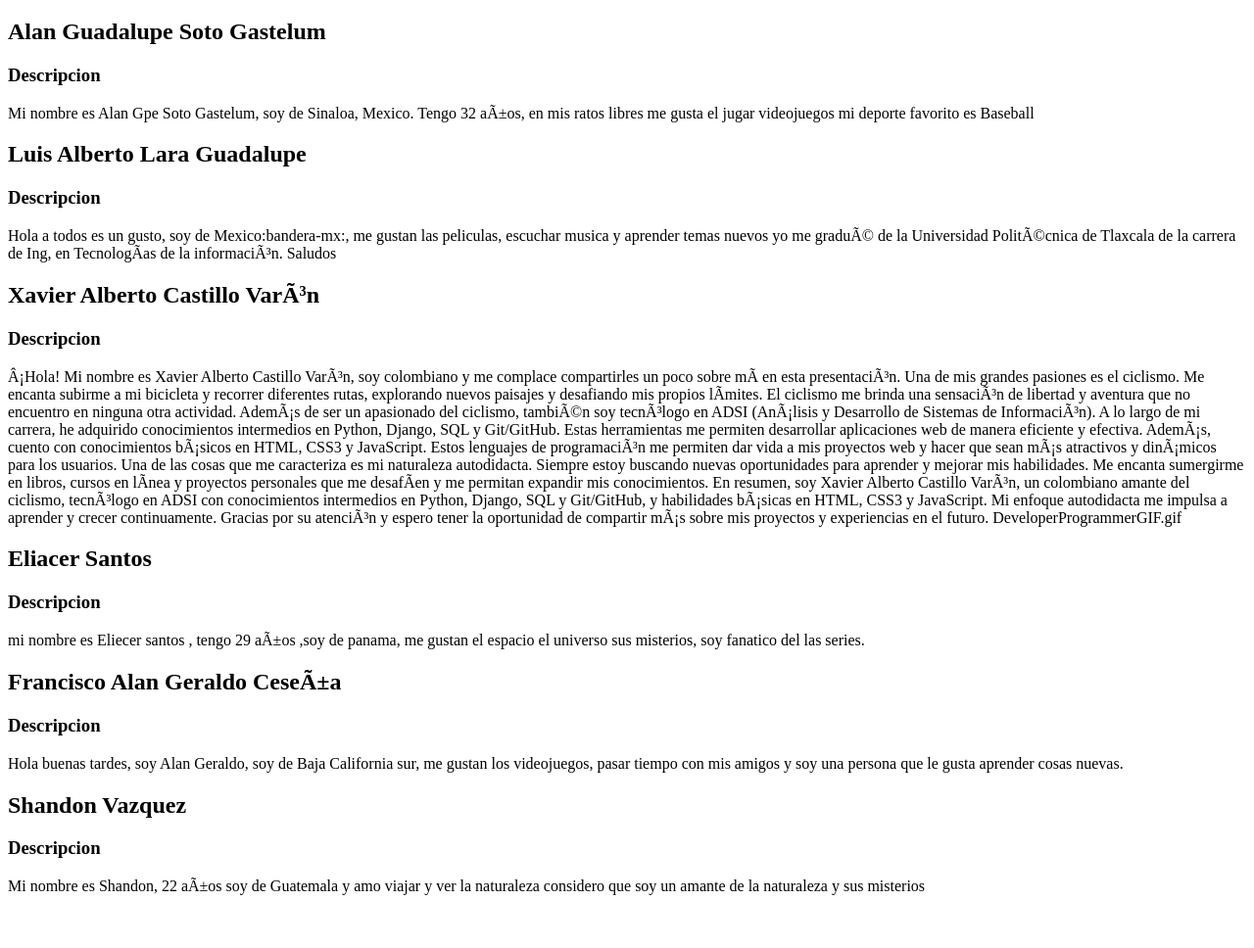
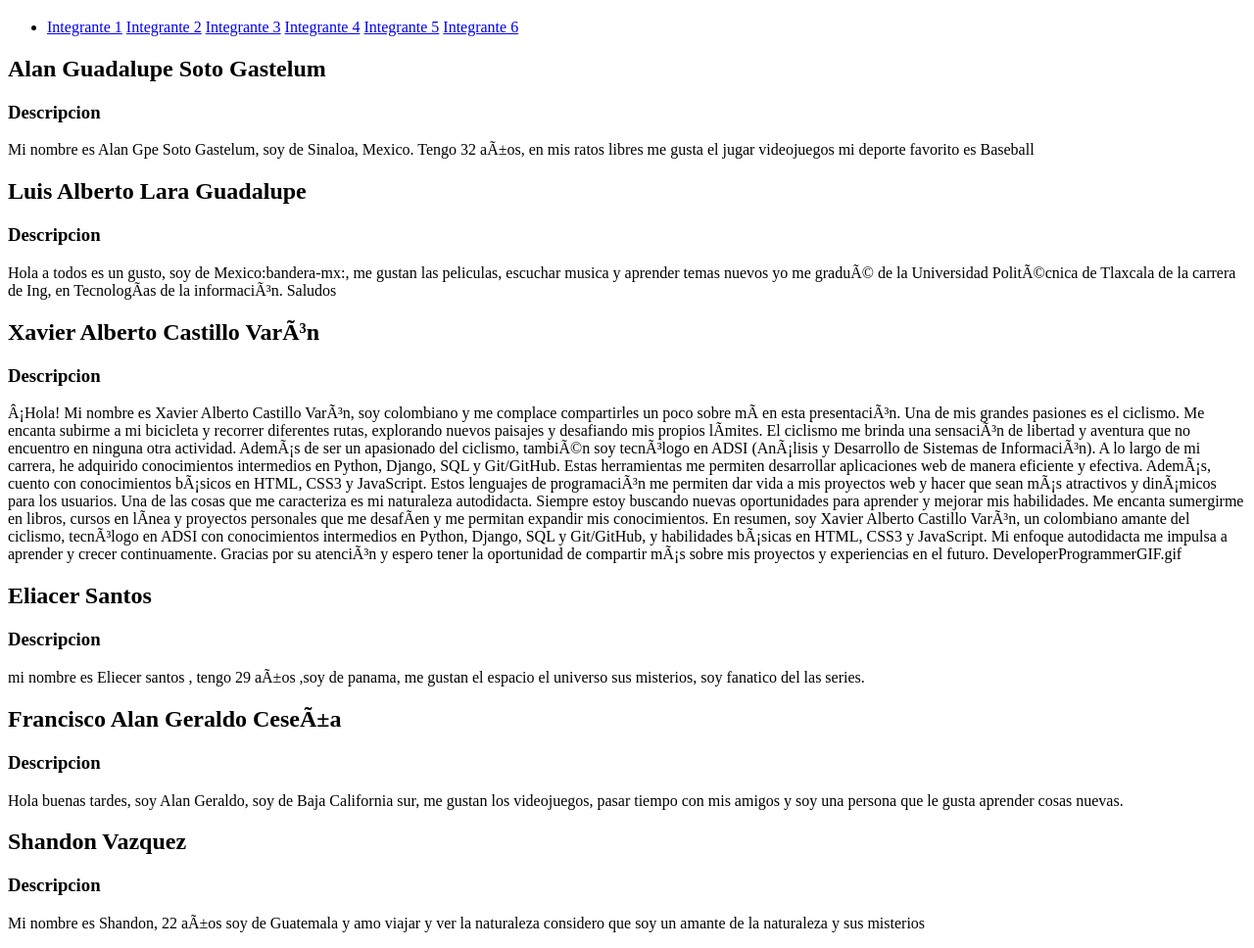
Before and after one commit to AlanGeraldo/test-HTML, a plain HTML site: page index.html in a window 1280 px wide. Shown: the part 61-1029 px from the top of the page at 98% size. Before the commit the page ends 991 px from the top, so only its background shows below. Drawn offline with Linux system fonts and the light colour scheme.

Commit message:
Agregando semantica al codigo

```diff
--- a/index.html
+++ b/index.html
@@ -5,17 +5,38 @@
     <title>Practica HTML</title>
 </head>
 <body>
+
+    <header>
         <h1>Presentación de equipo 6</h1>
+    </header>
 
-    <h2>Alan Guadalupe Soto Gastelum</h2>
+    <nav>
+        <ul>
+            <li>
+                <a href="#">Integrante 1</a>
+                <a href="#integrante2">Integrante 2</a>
+                <a href="#integrante3">Integrante 3</a>
+                <a href="#integrante4">Integrante 4</a>
+                <a href="#integrante5">Integrante 5</a>
+                <a href="#integrante6">Integrante 6</a>
+            </li>
+        </ul>
+    </nav>
+
+    <main>
+        <section>
+            <h2 id="#">Alan Guadalupe Soto Gastelum</h2>
                 <h3>Descripcion</h3>
                     <p>Mi nombre es Alan Gpe Soto Gastelum, soy de Sinaloa, Mexico. Tengo 32 años, en mis ratos libres me gusta el jugar videojuegos mi deporte favorito es Baseball</p>
+        </section>
 
-    <h2>Luis Alberto Lara Guadalupe</h2>
+        <section>
+            <h2 id="integrante2">Luis Alberto Lara Guadalupe</h2>
                 <h3>Descripcion</h3>
                     <p>Hola a todos es un gusto, soy de Mexico:bandera-mx:, me gustan las peliculas, escuchar musica y aprender temas nuevos yo me gradué de la Universidad Politécnica de Tlaxcala de la carrera de Ing, en Tecnologías de la información. Saludos</p>
-
-    <h2>Xavier Alberto Castillo Varón</h2>
+        </section>
+        <section>
+            <h2 id="integrante3">Xavier Alberto Castillo Varón</h2>
                 <h3>Descripcion</h3>
                     <p>¡Hola! Mi nombre es Xavier Alberto Castillo Varón, soy colombiano y me complace compartirles un poco sobre mí en esta presentación.
         Una de mis grandes pasiones es el ciclismo. Me encanta subirme a mi bicicleta y recorrer diferentes rutas, explorando nuevos paisajes y desafiando mis propios límites. El ciclismo me brinda una sensación de libertad y aventura que no encuentro en ninguna otra actividad.
@@ -26,18 +47,24 @@
         Gracias por su atención y espero tener la oportunidad de compartir más sobre mis proyectos y experiencias en el futuro.
         DeveloperProgrammerGIF.gif
                     </p>
-
-    <h2>Eliacer Santos</h2>
+        </section>
+        <section>
+            <h2 id="integrante4">Eliacer Santos</h2>
                 <h3>Descripcion</h3>
                     <p>mi nombre es Eliecer santos , tengo 29 años ,soy de panama, me gustan el espacio el universo sus misterios, soy fanatico del las series.</p>
+        </section>
 
-    <h2>Francisco Alan Geraldo Ceseña</h2>
+        <section>
+        <h2 id="integrante5">Francisco Alan Geraldo Ceseña</h2>
             <h3>Descripcion</h3>
             <p>Hola buenas tardes, soy Alan Geraldo, soy de Baja California sur, me gustan los videojuegos, pasar tiempo con mis amigos y soy una persona que le gusta aprender cosas nuevas.</p>
+        </section>
 
-    <h2>Shandon Vazquez</h2>
+        <section>
+            <h2 id="integrante6">Shandon Vazquez</h2>
                 <h3>Descripcion</h3>
                     <p>Mi  nombre es Shandon, 22 años soy de Guatemala  y amo viajar y ver la naturaleza  considero que soy un amante de la naturaleza y sus misterios</p>
-
+        </section>
+    </main>
 </body>
 </html>
```
Lines whose indentation alone changed are shown as unchanged.
